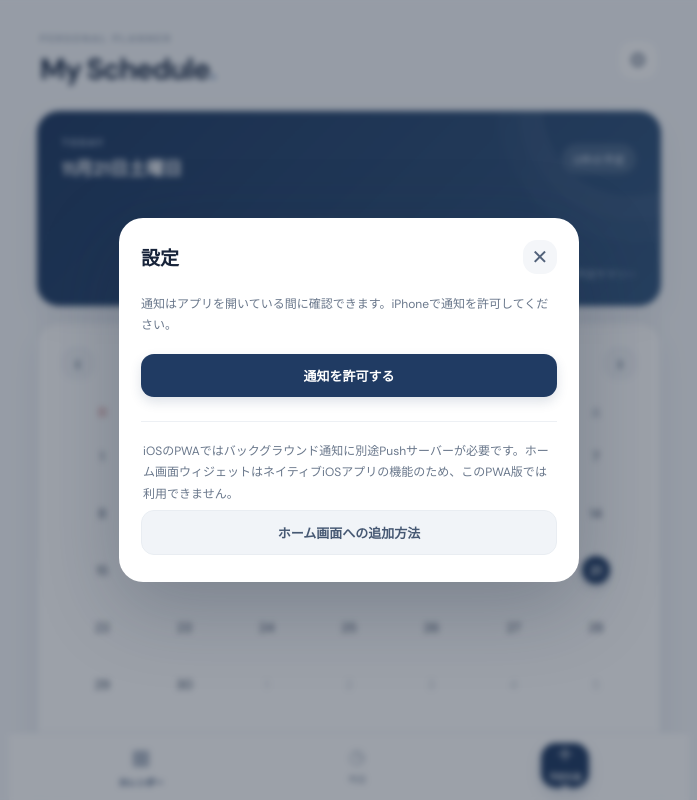
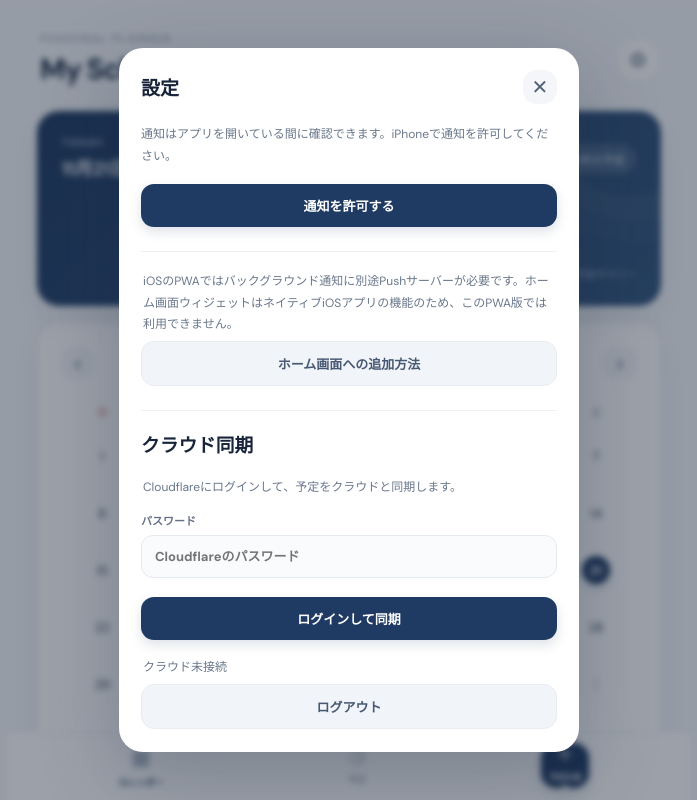
Before and after one commit to jaenamson/my-schedule, a plain HTML site: page index.html in a window 1280 px wide. Both pictures are taken after a click on the button "設定". Shown: the top 800 px of the page, without its empty margins (291-988 px from the left). Drawn offline with Linux system fonts and the light colour scheme.

Commit message:
Add cloud sync section to index.html

```diff
--- a/index.html
+++ b/index.html
@@ -118,6 +118,34 @@
     <hr>
     <p class="muted small-text">iOSのPWAではバックグラウンド通知に別途Pushサーバーが必要です。ホーム画面ウィジェットはネイティブiOSアプリの機能のため、このPWA版では利用できません。</p>
     <button id="installHelp" class="secondary full">ホーム画面への追加方法</button>
+    <hr>
+
+<h3>クラウド同期</h3>
+<p class="muted small-text">
+  Cloudflareにログインして、予定をクラウドと同期します。
+</p>
+
+<label>
+  パスワード
+  <input
+    id="cloudPassword"
+    type="password"
+    autocomplete="current-password"
+    placeholder="Cloudflareのパスワード"
+  >
+</label>
+
+<button id="connectCloud" class="primary full">
+  ログインして同期
+</button>
+
+<p id="cloudStatus" class="muted small-text">
+  クラウド未接続
+</p>
+
+<button id="disconnectCloud" class="secondary full">
+  ログアウト
+</button>
   </dialog>
 
   <div id="toast" class="toast" role="status"></div>
```
